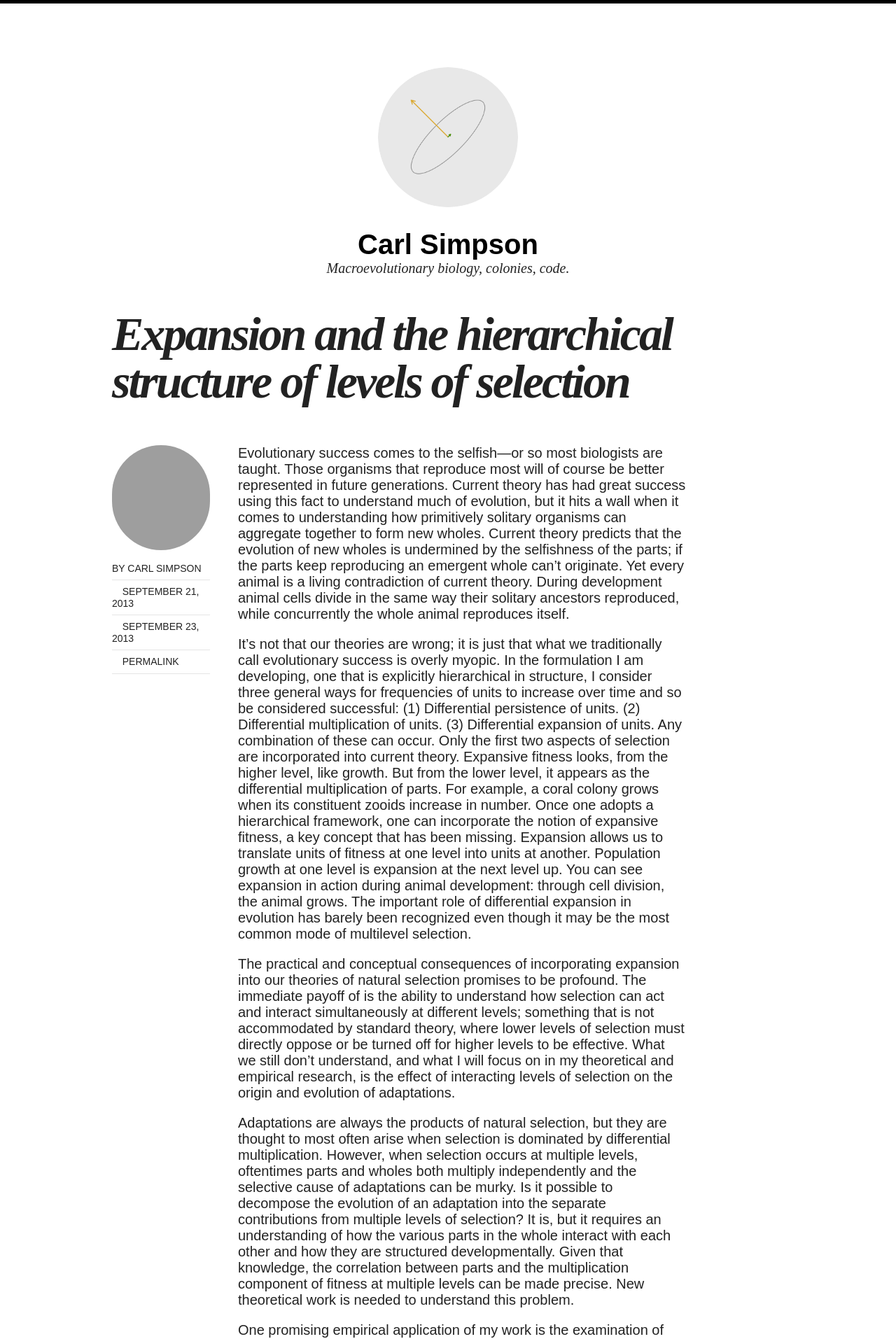
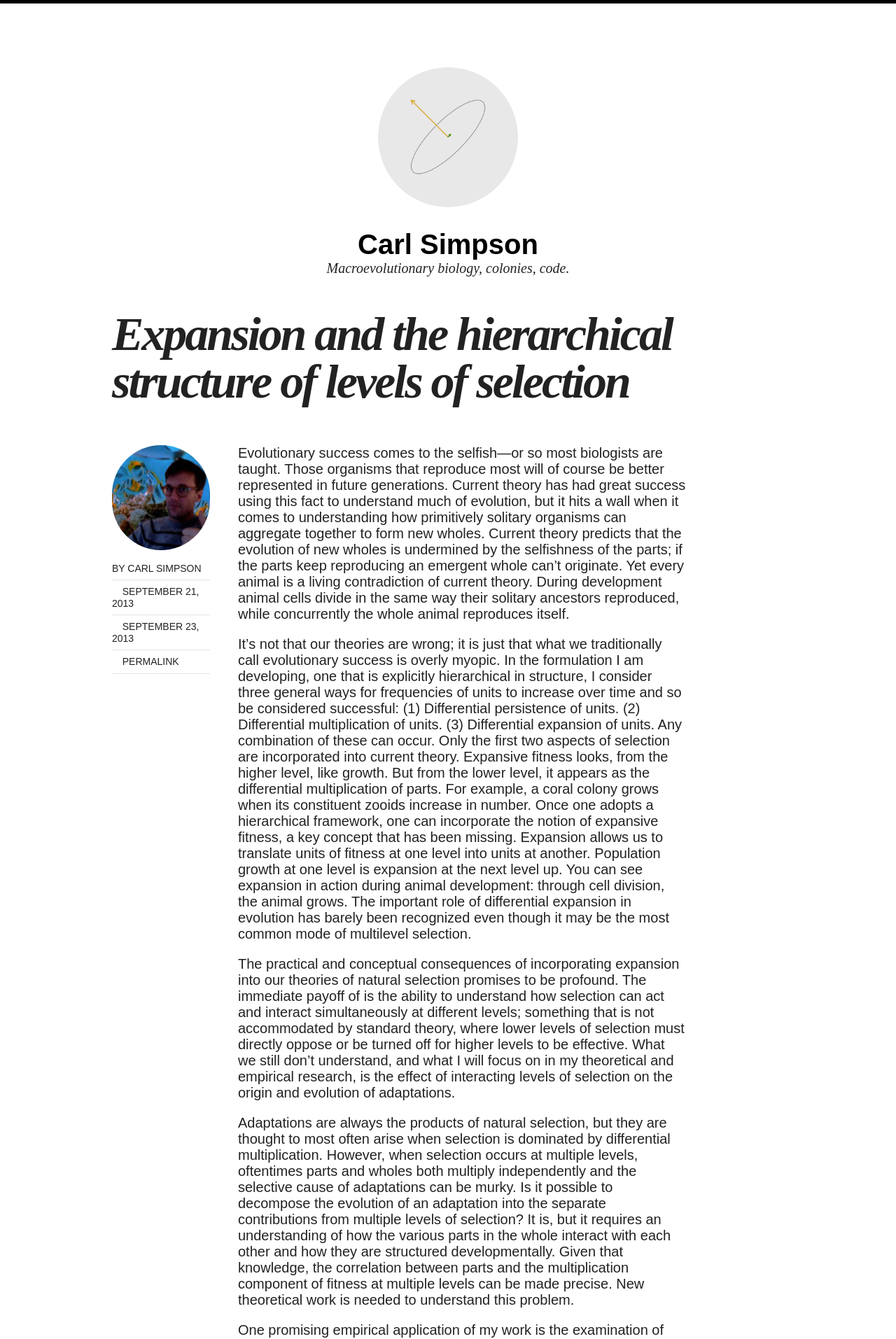
Before and after one commit to simpson-carl/simpson-carl.github.io, a Jekyll site: the page built from _posts/2013-09-21-expansion.md, in a window 1280 px wide. Shown: the top 1913 px of the page at 70% size. Built offline with Jekyll 4.4.1, drawn with Linux system fonts in a browser that asks for light colours; nearby versions of some CDN libraries; Markdown is read by kramdown in place of the engine named in the settings.

Commit message:
photofix3

```diff
--- a/_config.yml
+++ b/_config.yml
@@ -9,7 +9,7 @@ url:             http://simpson-carl.github.io
 # Owner/author information
 owner:
   name:           Carl Simpson
-  avatar:         me-shorty.jpg
+  avatar:         carl-photo.jpg
   email:          simpsoncg@si.edu
   # Social networking links used in footer. Update and remove as you like.
   twitter: simpson_carl
```
Also changed, not shown: images/me-shorty.jpeg, images/me1-shorty.jpeg (added), 6 other files.
